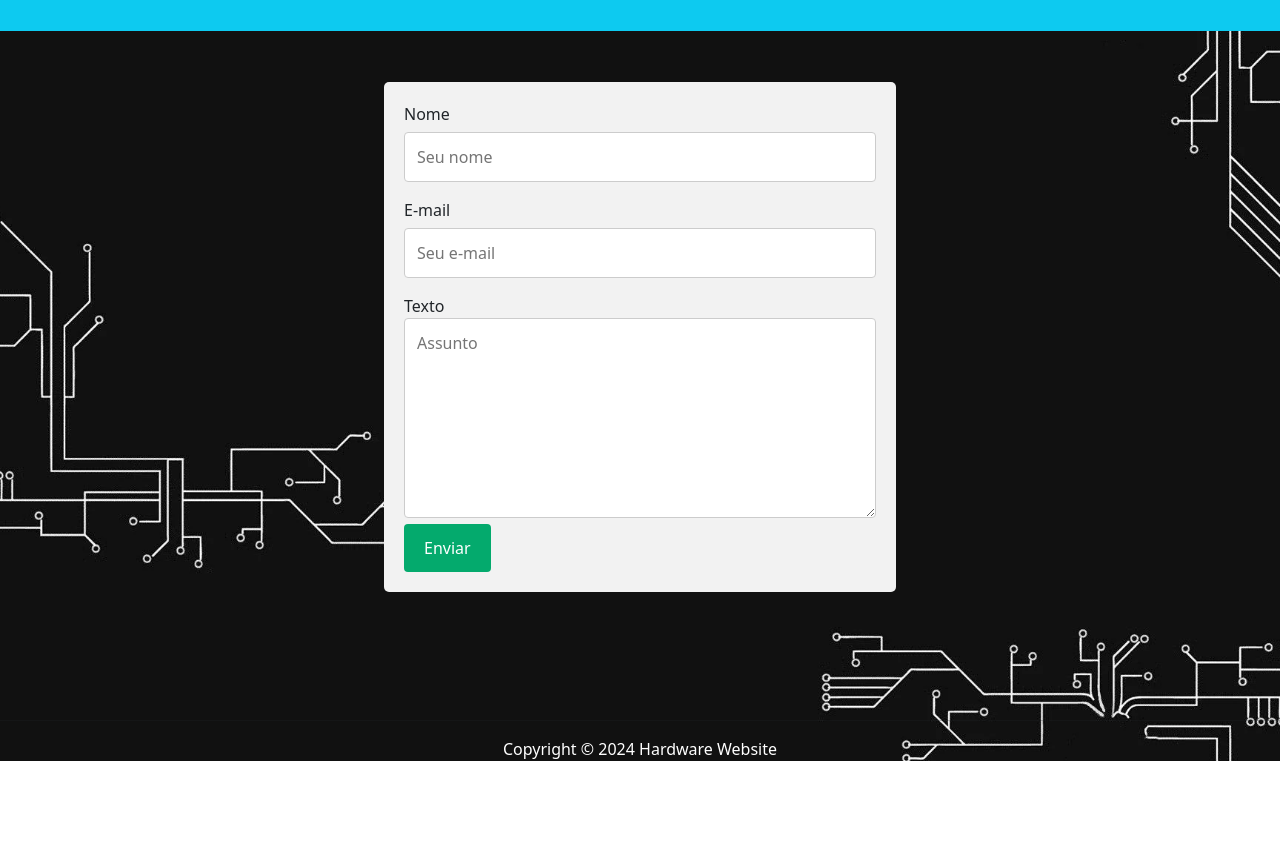
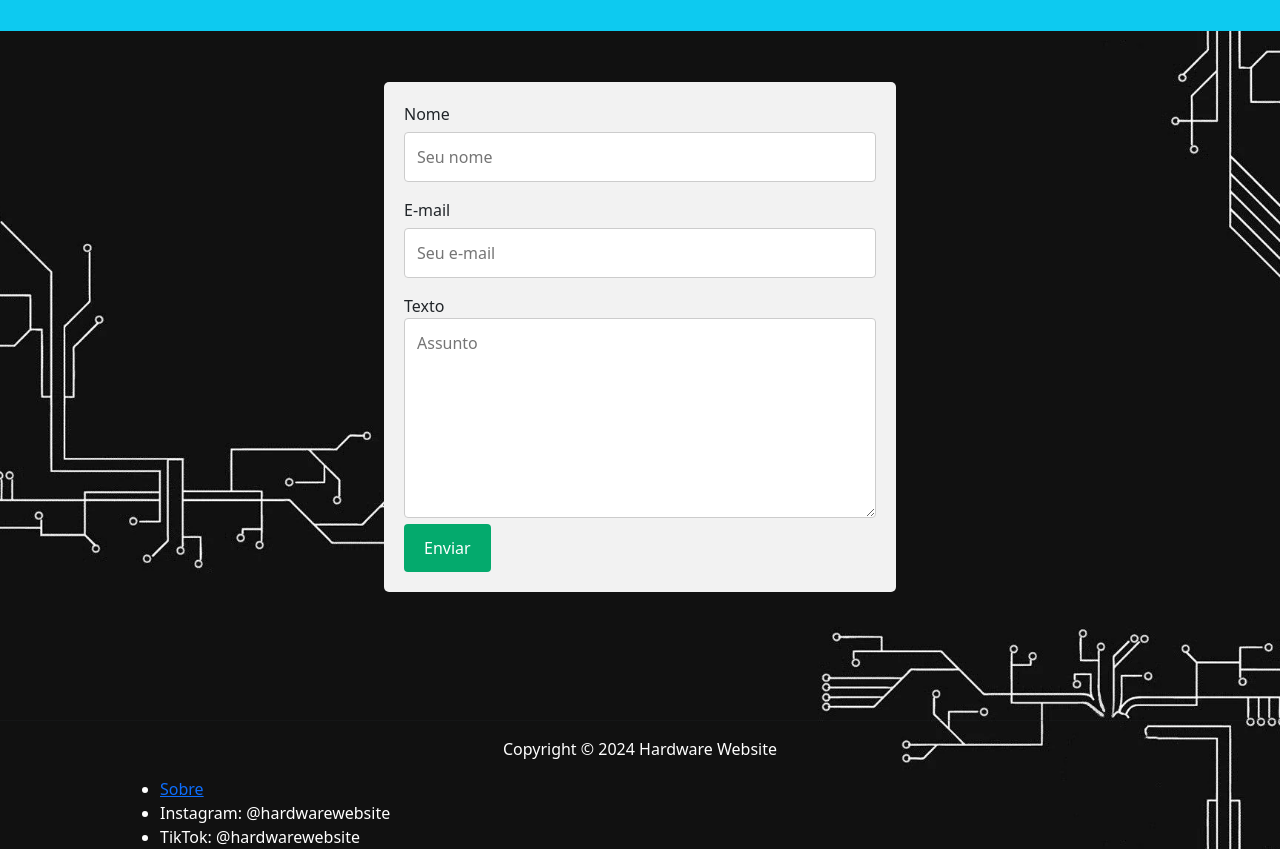
Before and after one commit to LFCMerino/AP1_DesenvolvimentoWeb, a plain HTML site: page contato.html in a window 1280 px wide. Shown: the part 185-1034 px from the top of the page. Before the commit the page ends 946 px from the top, so only its background shows below. Drawn offline with nearby package versions, Linux system fonts and the light colour scheme.

Commit message:
Update contato.html

```diff
--- a/contato.html
+++ b/contato.html
@@ -44,6 +44,11 @@
     <footer>
         <hr>
         <p class="textofooter">Copyright © 2024 Hardware Website</p>
+        <ul class="listafooter">
+            <li><a href="sobre.html">Sobre</a></li>
+            <li>Instagram: @hardwarewebsite</li> <!--Tentei colocar ícone e não foi.-->
+            <li>TikTok: @hardwarewebsite</li>
+        </ul>
     </footer>
 </body>
 </html>
```
